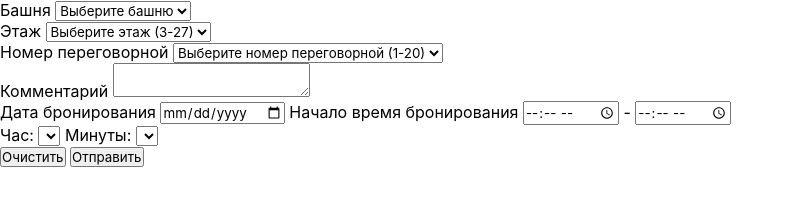
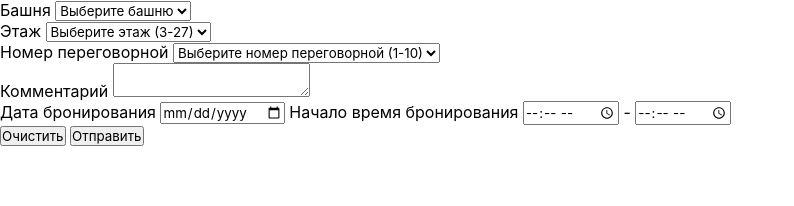
Before and after one commit to Nastya880/BookMeet, a plain HTML site: page index.html in a window 1280 px wide. Shown: the whole page, without its empty margins (0-794 px from the left). Drawn offline with Linux system fonts and the light colour scheme.

Commit message:
correct number room + delete list for time

```diff
--- a/index.html
+++ b/index.html
@@ -25,7 +25,7 @@
     <div>
       <label>Номер переговорной</label>
       <select class='numberRoom field' id="numberRoomID">
-        <option value=''>Выберите номер переговорной (1-20)</option>
+        <option value=''>Выберите номер переговорной (1-10)</option>
       </select>
     </div>
 
@@ -43,18 +43,6 @@
       <input type="time" id="timeStartID" class="timeStartChoose field"/> - <input type="time" id="timeEndID" class="timeEndChoose field" />
     </div>
 
-    <div>
-      <span>
-        <label for="hour">Час:</label>
-          <select id="hourID" name="hour"></select>
-      </span>
-
-      <span>
-        <label for="minute">Минуты:</label>
-          <select id="minuteID" name="minute"></select>
-      </span>
-    </div>
-
     <button id="clearButtonID" type="clear">Очистить</button>
     <button id="sendButtonID" type="send">Отправить</button>
     </form>
```
